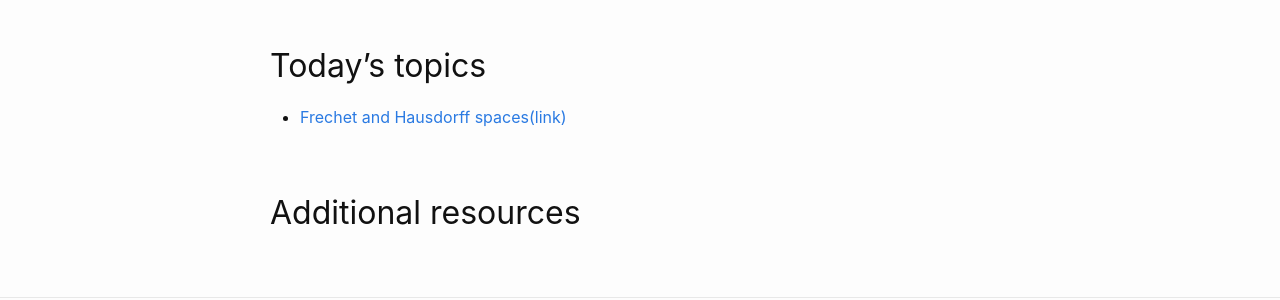
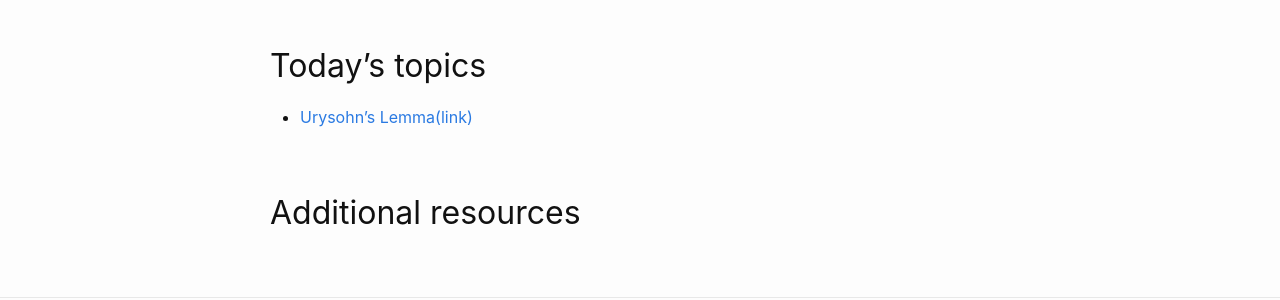
Before and after one commit to wcasper/math414fall2022, a Jekyll site: the page built from _posts/2022-11-02-Week-11-Lecture-18.md, in a window 1280 px wide. Shown: the part 590-890 px from the top of the page. Built offline with Jekyll 4.4.1, drawn with Linux system fonts in a browser that asks for light colours.

Commit message:
fixed typo

```diff
--- a/_posts/2022-11-02-Week-11-Lecture-18.md
+++ b/_posts/2022-11-02-Week-11-Lecture-18.md
@@ -16,6 +16,6 @@ Notes and highlights from lecture
 * Main text section 5.27 - 5.29
 
 ## Today's topics
-* <a target="_parent" href="https://wcasper.github.io/math414fall2022/topics/023-urysohns-lemma.html">Frechet and Hausdorff spaces(link)</a>
+* <a target="_parent" href="https://wcasper.github.io/math414fall2022/topics/023-urysohns-lemma.html">Urysohn's Lemma(link)</a>
 
 ## Additional resources
```
